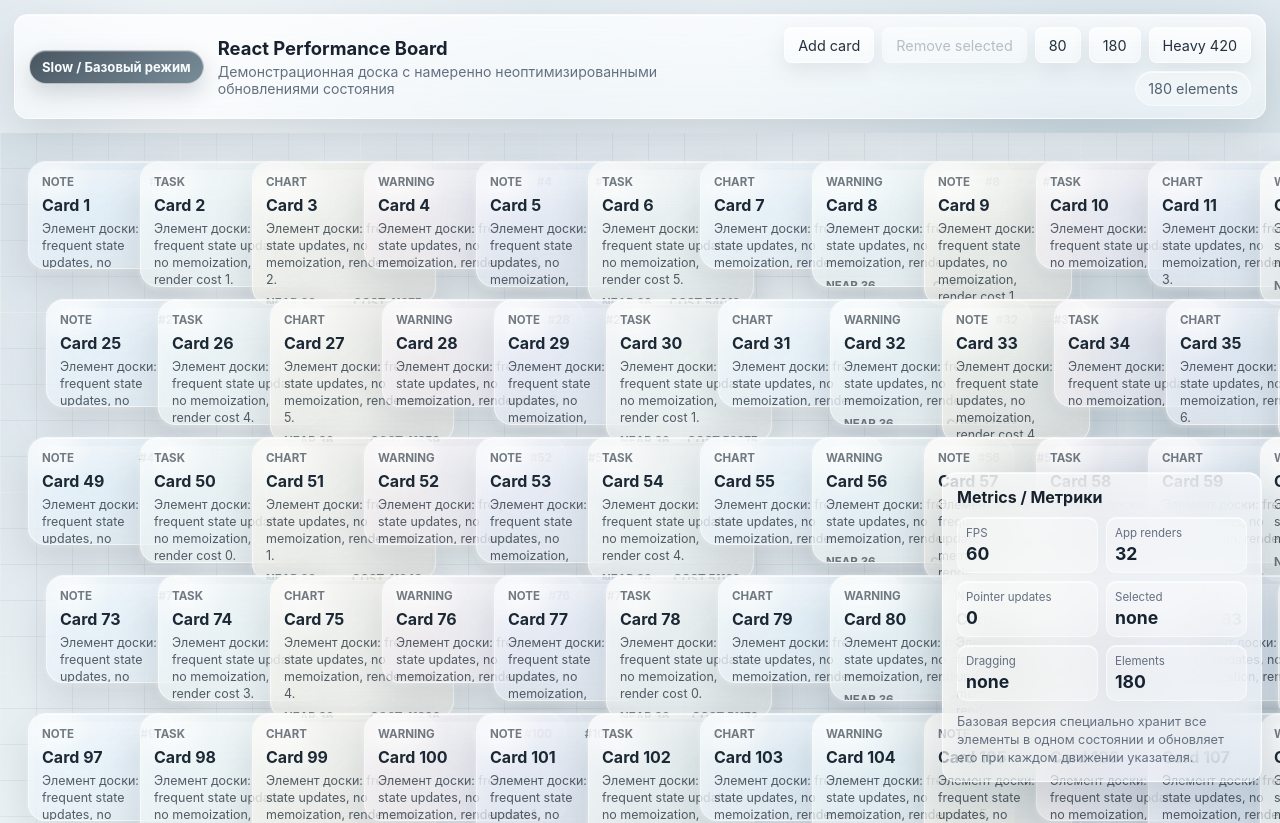
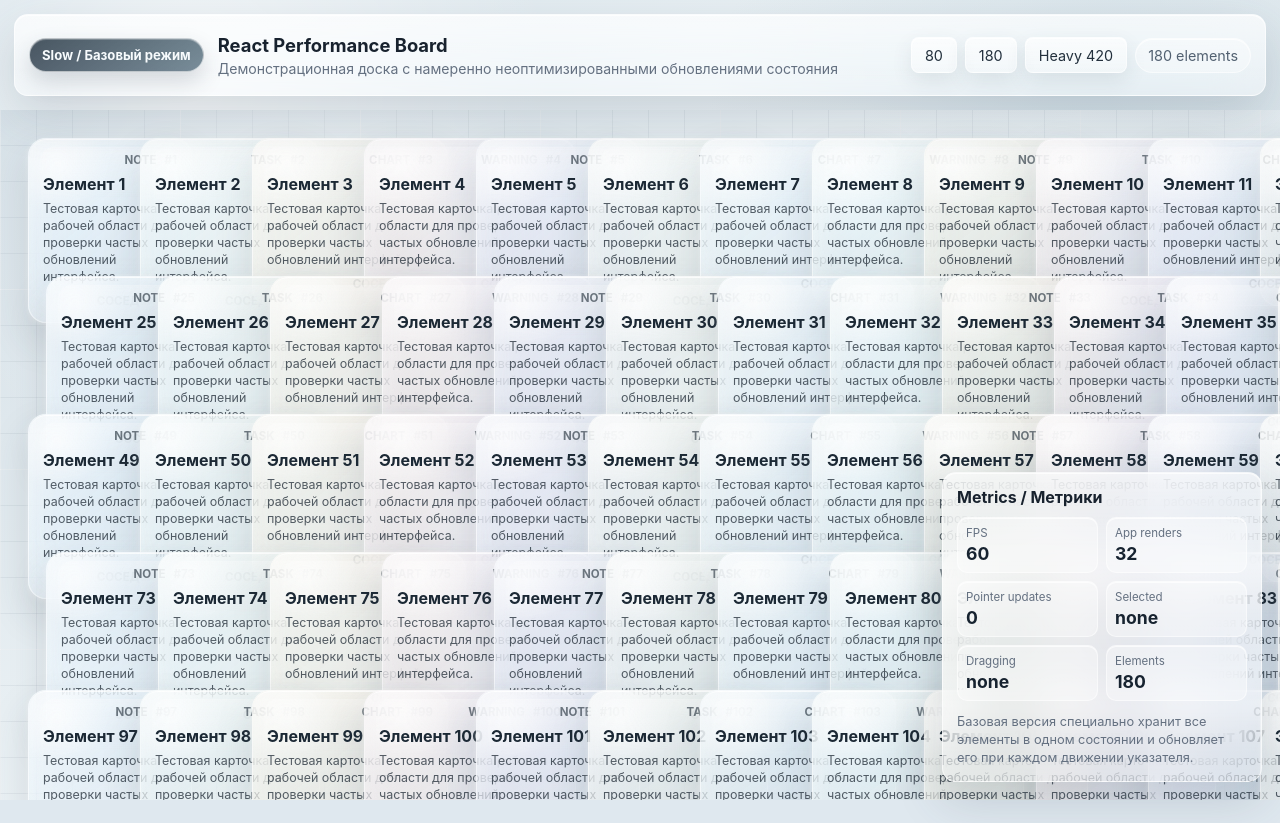
Before and after one commit to Estisui/react-performance-board, a React (Vite) app: page / in a window 1280 px wide. After the commit the page ends 800 px from the top, so only its background shows below. Built offline with nearby package versions, Linux system fonts and the light colour scheme.

Commit message:
style: fix cards height

```diff
--- a/src/entities/board/model/boardFactory.ts
+++ b/src/entities/board/model/boardFactory.ts
@@ -19,8 +19,8 @@
 export function createBoardItem(index: number): BoardItem {
   const column = index % 24;
   const row = Math.floor(index / 24);
-  const width = 148 + (index % 4) * 18;
-  const height = 108 + (index % 3) * 18;
+  const width = 164 + (index % 4) * 16;
+  const height = 132 + (index % 3) * 16;
 
   return {
     id: nextId++,
@@ -30,8 +30,8 @@
     height,
     color: ITEM_COLORS[index % ITEM_COLORS.length],
     kind: ITEM_KINDS[index % ITEM_KINDS.length],
-    title: `Card ${index + 1}`,
-    body: `Элемент доски: frequent state updates, no memoization, render cost ${index % 7}.`,
+    title: `Элемент ${index + 1}`,
+    body: 'Тестовая карточка рабочей области для проверки частых обновлений интерфейса.',
   };
 }
 
--- a/src/entities/board/ui/BoardCard.tsx
+++ b/src/entities/board/ui/BoardCard.tsx
@@ -10,7 +10,7 @@
 };
 
 export function BoardCard({ item, stats, allItems, onStartDrag }: BoardCardProps) {
-  const syntheticValue = addSyntheticRenderCost(item, stats);
+  addSyntheticRenderCost(item, stats);
   const isSelected = stats.selectedId === item.id;
   const isDragging = stats.draggingId === item.id;
   const neighborCount = allItems.filter((candidate) => Math.abs(candidate.x - item.x) < 230).length;
@@ -20,7 +20,6 @@
       className={`boardCard ${isSelected ? 'selected' : ''} ${isDragging ? 'dragging' : ''}`}
       style={{
         width: item.width,
-        height: item.height,
         transform: `translate(${item.x}px, ${item.y}px)`,
         backgroundColor: item.color,
       }}
@@ -33,8 +32,7 @@
       <h2>{item.title}</h2>
       <p>{item.body}</p>
       <footer>
-        <span>near {neighborCount}</span>
-        <span>cost {syntheticValue}</span>
+        <span>Соседей: {neighborCount}</span>
       </footer>
     </article>
   );
--- a/src/pages/slow-board/ui/SlowBoardPage.tsx
+++ b/src/pages/slow-board/ui/SlowBoardPage.tsx
@@ -1,5 +1,5 @@
 import { PointerEvent, useEffect, useRef, useState } from 'react';
-import { Board, createBoardItem, createItems, DEFAULT_ITEM_COUNT, BOARD_HEIGHT, BOARD_WIDTH } from '../../../entities/board';
+import { Board, createItems, DEFAULT_ITEM_COUNT, BOARD_HEIGHT, BOARD_WIDTH } from '../../../entities/board';
 import { BoardItem, BoardStats, DragState } from '../../../entities/board/model/types';
 import { MetricsPanel } from '../../../widgets/metrics-panel';
 import { Toolbar } from '../../../widgets/toolbar';
@@ -92,19 +92,6 @@
     boardRef.current?.setPointerCapture(event.pointerId);
   };
 
-  const handleAddItem = () => {
-    setItems([...items, createBoardItem(items.length)]);
-  };
-
-  const handleRemoveSelected = () => {
-    if (selectedId === null) {
-      return;
-    }
-
-    setItems(items.filter((item) => item.id !== selectedId));
-    setSelectedId(null);
-  };
-
   const handleGenerate = (count: number) => {
     setItems(createItems(count, true));
     setSelectedId(null);
@@ -116,10 +103,7 @@
     <main className="appShell">
       <Toolbar
         itemCount={items.length}
-        onAddItem={handleAddItem}
-        onRemoveSelected={handleRemoveSelected}
         onGenerate={handleGenerate}
-        selectedId={selectedId}
       />
       <section className="workspace">
         <Board
--- a/src/styles.css
+++ b/src/styles.css
@@ -199,7 +199,8 @@
   top: 0;
   display: flex;
   flex-direction: column;
-  gap: 7px;
+  gap: 8px;
+  min-height: max-content;
   border: 1px solid rgba(255, 255, 255, 0.66);
   border-radius: 18px;
   box-shadow:
@@ -209,7 +210,7 @@
     inset 0 -24px 42px rgba(255, 255, 255, 0.16),
     inset 0 0 28px rgba(255, 255, 255, 0.12);
   color: #1c2935;
-  padding: 13px;
+  padding: 14px;
   user-select: none;
   overflow: hidden;
   backdrop-filter: blur(26px) saturate(152%) contrast(104%);
@@ -271,7 +272,7 @@
 .boardCard footer {
   display: flex;
   align-items: center;
-  justify-content: space-between;
+  justify-content: flex-end;
   gap: 8px;
   color: rgba(31, 43, 55, 0.62);
   font-size: 0.72rem;
--- a/src/widgets/toolbar/ui/Toolbar.tsx
+++ b/src/widgets/toolbar/ui/Toolbar.tsx
@@ -2,13 +2,10 @@
 
 type ToolbarProps = {
   itemCount: number;
-  selectedId: number | null;
-  onAddItem: () => void;
-  onRemoveSelected: () => void;
   onGenerate: (count: number) => void;
 };
 
-export function Toolbar({ itemCount, selectedId, onAddItem, onRemoveSelected, onGenerate }: ToolbarProps) {
+export function Toolbar({ itemCount, onGenerate }: ToolbarProps) {
   return (
     <header className="toolbar">
       <div className="brandBlock">
@@ -20,12 +17,6 @@
       </div>
 
       <div className="toolbarActions">
-        <button type="button" onClick={onAddItem}>
-          Add card
-        </button>
-        <button type="button" onClick={onRemoveSelected} disabled={selectedId === null}>
-          Remove selected
-        </button>
         <button type="button" onClick={() => onGenerate(80)}>
           80
         </button>
```
